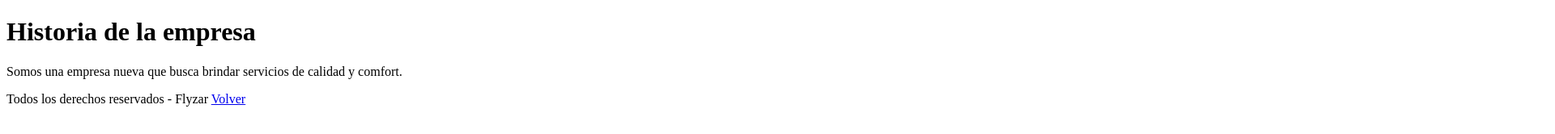
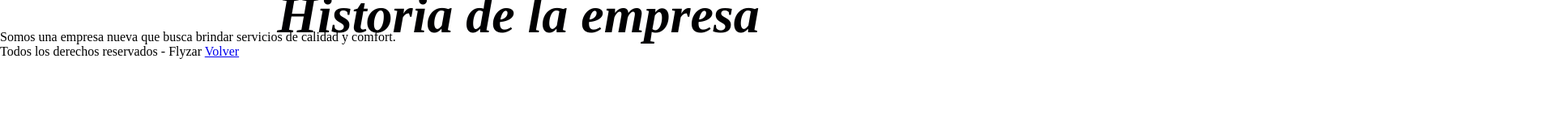
Before and after one commit to IvanMazzitelli6/bootstrap, a plain HTML site: page historia.html in a window 1280 px wide. Shown: the whole page at 81% size, 1920 px wide, since content can reach past the window. Drawn offline with Linux system fonts and the light colour scheme.

Commit message:
creación de la nueva rama

```diff
--- a/css/style.css
+++ b/css/style.css
@@ -49,12 +49,11 @@ ul li{
 
 .cuerpo{
   padding: 20px;
-text-align: center;
+  text-align: center;
   display: flex;
   justify-content: space-between;
+}
 
-
-}
 img{
   height: 433px;
   image-rendering: auto;
@@ -67,3 +66,13 @@ img{
 .comida:hover {
  transform: scale(3);
 }
+
+/*archivo historia.html*/
+
+.titulo2:hover{
+  display: flex;
+  justify-content: center;
+  color: rgb(0, 0, 2);
+  font-style: italic;
+  transform: scale(2);
+}
--- a/historia.html
+++ b/historia.html
@@ -4,10 +4,11 @@
     <meta charset="UTF-8">
     <meta http-equiv="X-UA-Compatible" content="IE=edge">
     <meta name="viewport" content="width=device-width, initial-scale=1.0">
+    <link rel="stylesheet" href="css/style.css">
     <title>Flyzar</title>
 </head>
 <body>
-    <h1>
+    <h1 class="titulo2">
         Historia de la empresa
     </h1>
 
```
